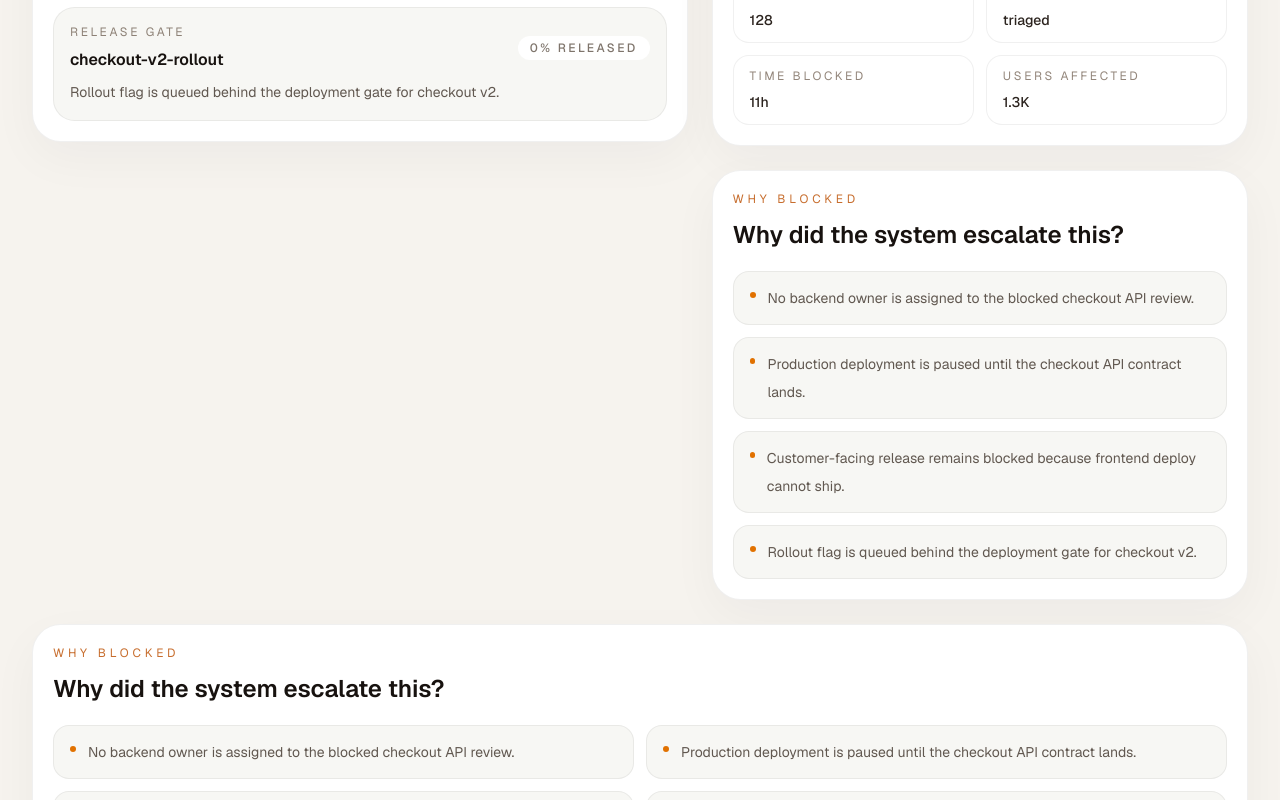
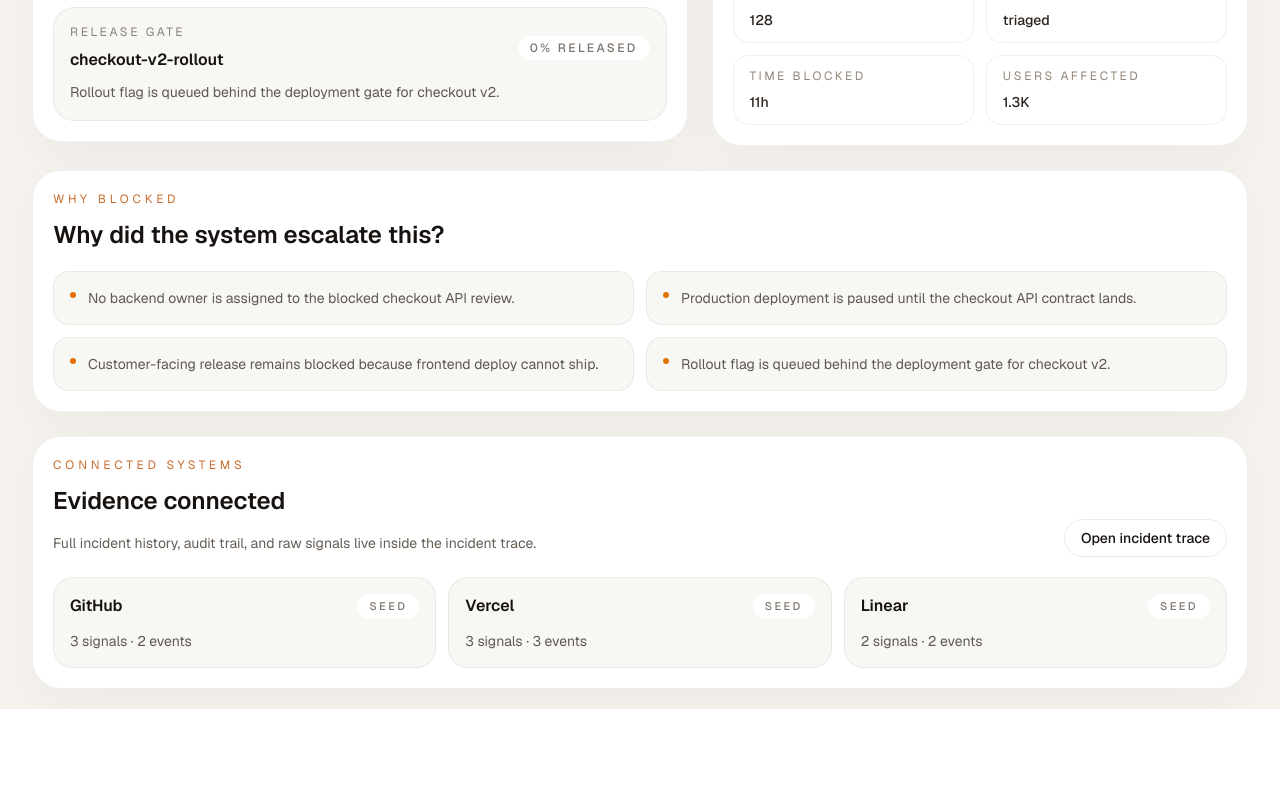
Before and after one commit to iveteamorim/novua-control, a Next.js app: page / in a window 1280 px wide. Shown: the part 926-1726 px from the top of the page. After the commit the page ends 1635 px from the top, so only its background shows below. Built offline with nearby package versions, Linux system fonts and the light colour scheme.

Commit message:
fix: remove duplicate why-blocked panel

```diff
--- a/src/app/page.tsx
+++ b/src/app/page.tsx
@@ -145,7 +145,6 @@ export default async function Home() {
             </div>
           </div>
 
-          <div className="space-y-6">
           <div className="rounded-[1.8rem] border border-black/6 bg-white p-5 shadow-[0_16px_48px_rgba(17,24,39,0.04)]">
             <SectionHeader
               eyebrow="Action required"
@@ -192,26 +191,6 @@ export default async function Home() {
                 label="Users affected"
                 value={impactedUsers ? formatCompactNumber(impactedUsers) : "1.2k"}
               />
-              </div>
-            </div>
-
-            <div className="rounded-[1.8rem] border border-black/6 bg-white p-5 shadow-[0_16px_48px_rgba(17,24,39,0.04)]">
-              <SectionHeader
-                eyebrow="Why blocked"
-                title="Why did the system escalate this?"
-              />
-
-              <ul className="mt-5 space-y-3 text-sm leading-7 text-[#615850]">
-                {criticalSignals.map((signal) => (
-                  <li
-                    key={signal}
-                    className="flex gap-3 rounded-[1rem] border border-black/6 bg-[#f7f7f4] px-4 py-3"
-                  >
-                    <span className="mt-2 h-1.5 w-1.5 rounded-full bg-amber-600" />
-                    <span>{signal}</span>
-                  </li>
-                ))}
-              </ul>
             </div>
           </div>
         </section>
```
Lines whose indentation alone changed are shown as unchanged.
